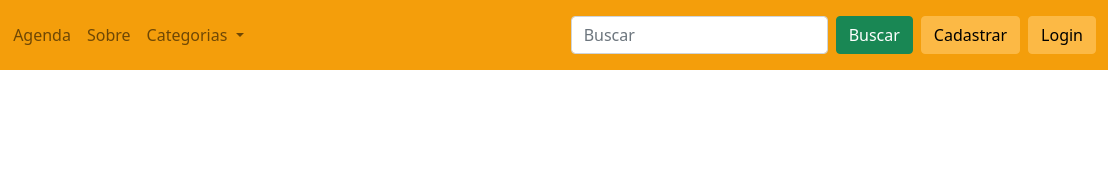
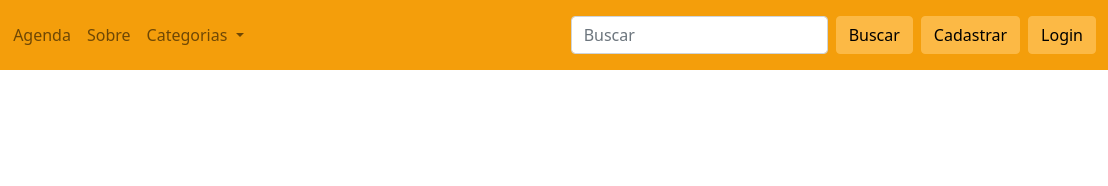
Before and after one commit to ramomOliveira/projeto-final-recode, a website: page agenda.html in a window 1280 px wide. Shown: the full height of the page, 172-1280 px from the left. Drawn offline with nearby package versions, Linux system fonts and the light colour scheme.

Commit message:
botão de buscar corrigido

```diff
--- a/agenda.html
+++ b/agenda.html
@@ -51,7 +51,7 @@
                     </ul>
                     <form class="d-flex me-2 my-2">
                         <input class="form-control me-2" type="search" placeholder="Buscar" aria-label="Search">
-                        <button class="btn btn-success" type="submit">Buscar</button>
+                        <button class="btn btn-secondary" type="submit">Buscar</button>
                     </form>
                     <button class="btn btn-secondary me-2" type="button">Cadastrar</button>
                     <button class="btn btn-secondary" type="button">Login</button>
```
Also changed, not shown: categorias.html (+1 -1 lines), index.html (+1 -1 lines), sobre.html (+1 -1 lines).
